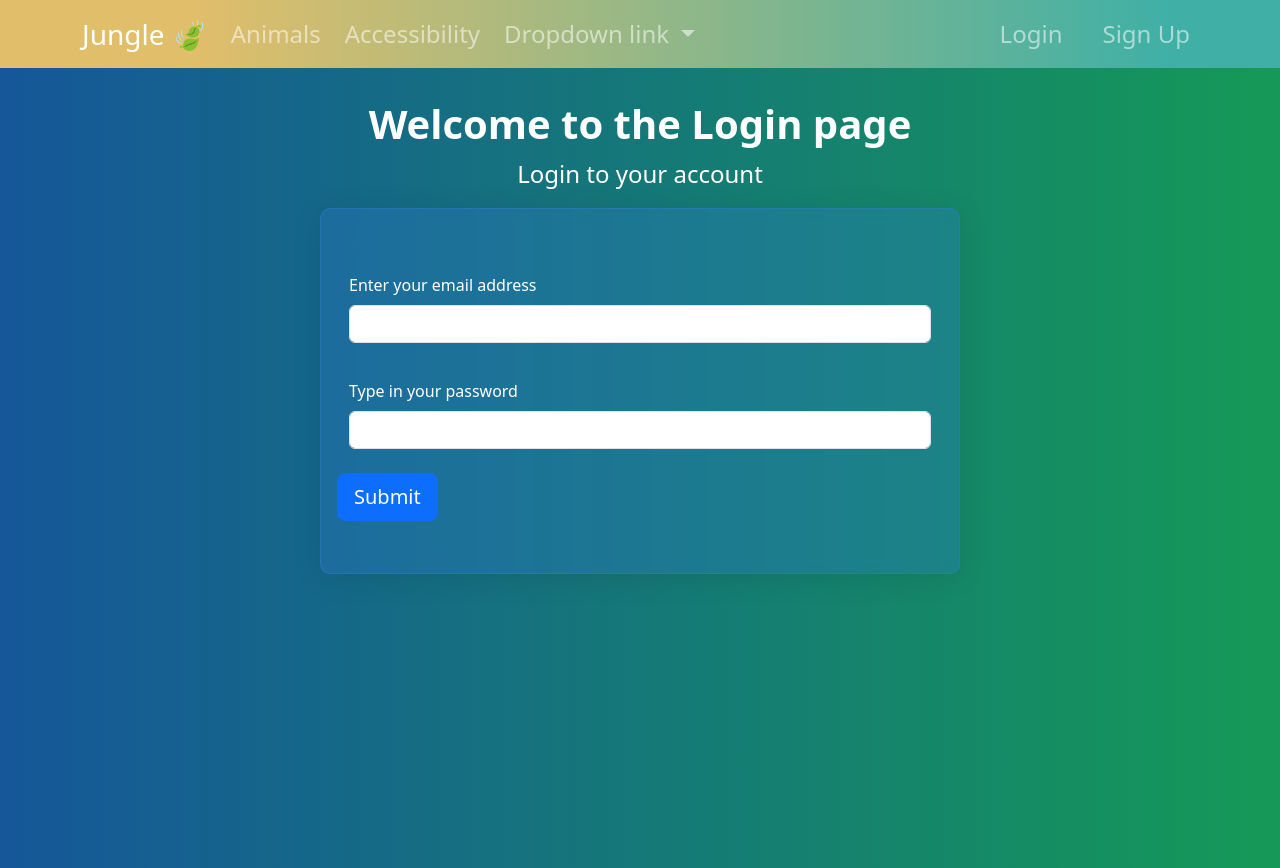
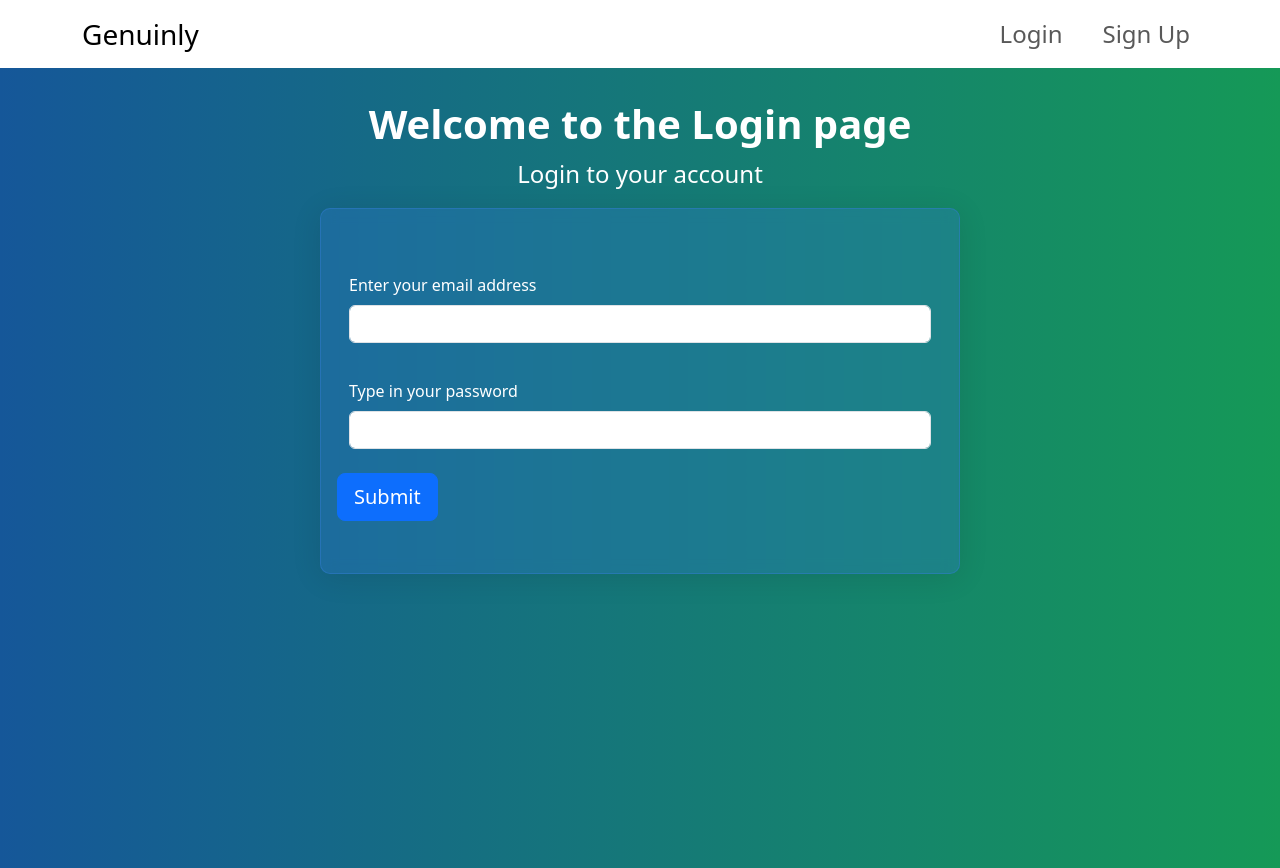
Before and after one commit to rubayeaAlketbi/Coursework_2, a Flask app: page /login in a window 1280 px wide. Run offline with Flask 3, Linux system fonts and the light colour scheme.

Commit message:
Update navbar theme and title

```diff
--- a/CW2/app/templates/home.html
+++ b/CW2/app/templates/home.html
@@ -13,35 +13,17 @@
     <link rel="preconnect" href="https://fonts.gstatic.com" crossorigin>
     <link href="https://fonts.googleapis.com/css2?family=Josefin+Slab&display=swap" rel="stylesheet">
 
-    <title>Home Page</title>
+    <title>Guest Page</title>
 </head>
 <body>
-  <div class="container-fluid colorGradient">
-    <nav class="navbar navbar-expand-lg" data-bs-theme="dark">
+  <div class="container-fluid">
+    <nav class="navbar navbar-expand-lg" data-bs-theme="light">
         <div class="container">
-          <a class="navbar-brand fs-3" href="#">Jungle 🍃</a>
+          <a class="navbar-brand fs-3 te" href="#">Genuinly</a>
           <button class="navbar-toggler" type="button" data-bs-toggle="collapse" data-bs-target="#navbarNavDropdown" aria-controls="navbarNavDropdown" aria-expanded="false" aria-label="Toggle navigation">
             <span class="navbar-toggler-icon"></span>
           </button>
           <div class="collapse navbar-collapse" id="navbarNavDropdown">
-            <ul class="navbar-nav fs-4 gap-2">
-              <li class="nav-item">
-                <a class="nav-link" href="{{url_for("about")}}">Animals</a>
-              </li>
-              <li class="nav-item">
-                <a class="nav-link" href="#">Accessibility</a>
-              </li>
-              <li class="nav-item dropdown">
-                <a class="nav-link dropdown-toggle" href="#" role="button" data-bs-toggle="dropdown" aria-expanded="false">
-                  Dropdown link
-                </a>
-                <ul class="dropdown-menu">
-                  <li><a class="dropdown-item" href="#">Action</a></li>
-                  <li><a class="dropdown-item" href="#">Another action</a></li>
-                  <li><a class="dropdown-item" href="#">Something else here</a></li>
-                </ul>
-              </li>
-            </ul>
             <ul class="navbar-nav ms-auto d-flex gap-4 fs-4">
               <li class="nav-item">
                 <a class="nav-link" href="{{url_for("login")}}">Login</a>
@@ -49,6 +31,7 @@
               <li class="nav-item fs-4">
                 <a class="nav-link"href="{{url_for("register")}}">Sign Up</a>
               </li>
+            </ul>
           </div>
         </div>
       </nav>
```
